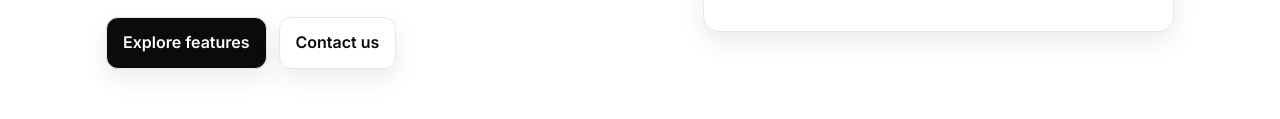
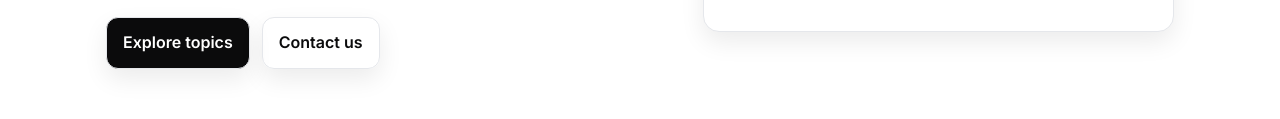
Before and after one commit to SaimS2/vindicate, a plain HTML site: page index.html in a window 1280 px wide. Shown: the part 444-563 px from the top of the page. Drawn offline with Linux system fonts and the light colour scheme.

Commit message:
Update index.html
Signed-off-by: Saim <83310861+SaimS2@users.noreply.github.com>

```diff
--- a/index.html
+++ b/index.html
@@ -195,7 +195,7 @@
         <h1 class="title">Vindicate: Differential Diagnosis Tracker</h1>
         <p class="lead">A mobile-friendly medical education web application designed to help learners rapidly practice diagnostic reasoning using the VINDICATE framework.</p>
         <div class="cta">
-          <a class="btn" href="#features">Explore features</a>
+          <a class="btn" href="#features">Explore topics</a>
           <a class="btn ghost" href="#contact">Contact us</a>
         </div>
       </div>
```
